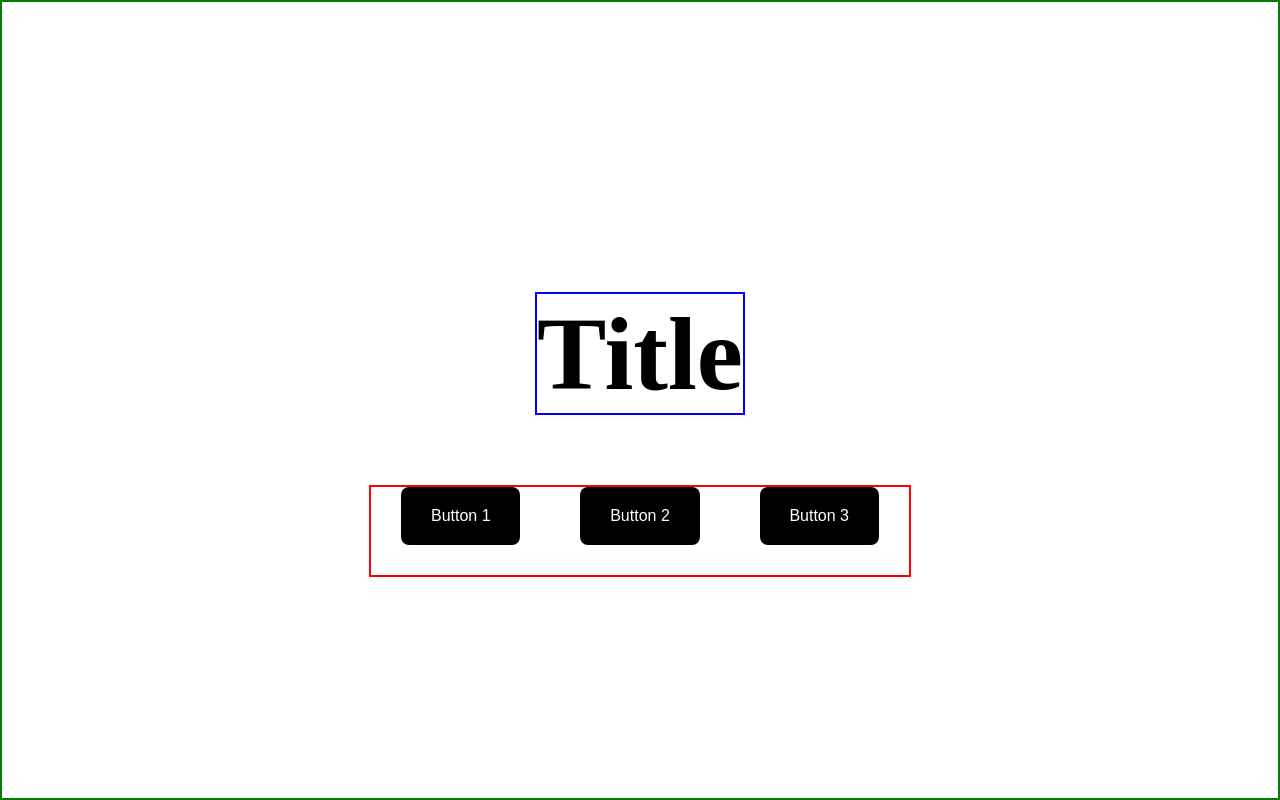
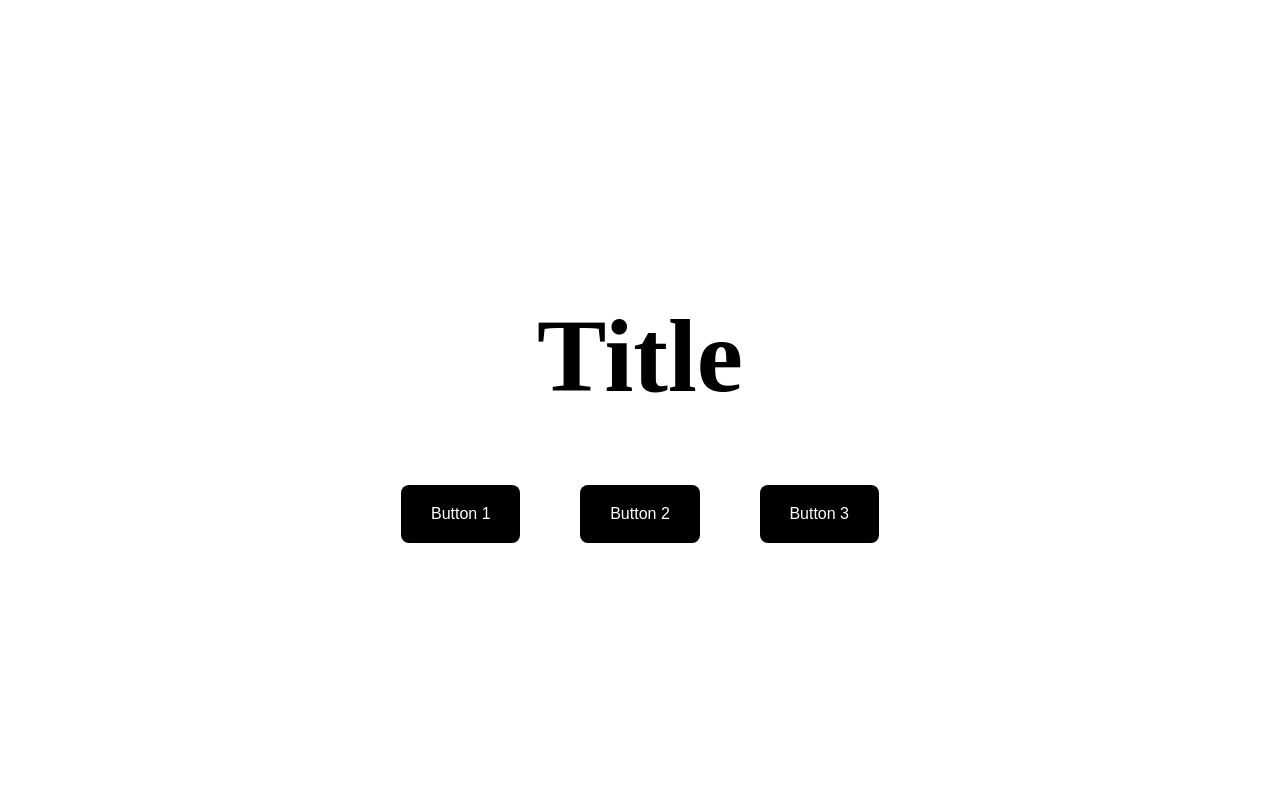
Before and after one commit to unamimo/unamimo.github.io, a React (Vite) app in the folder react-development-proj/: page / in a window 1280 px wide. Built offline with nearby package versions, Linux system fonts and the light colour scheme.

Commit message:
chore: remove borders used for testing

```diff
--- a/react-development-proj/src/App.tsx
+++ b/react-development-proj/src/App.tsx
@@ -22,7 +22,6 @@ function App() {
           - centred horizontally and vertically using alignItems and justifyContent
         */}
         <div style={{
-          border: "2px solid green",  // remove when merge
           flexGrow: 3,
           overflow: "auto",
           display: "flex",
@@ -32,11 +31,11 @@ function App() {
           width: "100%",
           alignSelf: "center",
           flex: "1 0 auto",
-          alignItems: "center",       // centres divs as well as content, remove for divs to span
-          justifyContent: "center"
+          alignItems: "center",       // centres child divs as well as content, remove for divs to span
+          justifyContent: "center"    // centres child content within content divs
         }}>
-            <h1 style={{border: "2px solid blue", fontSize: "6.5em", textAlign: "center"}}>Title</h1>
-            <div className="card" style={{border: "2px solid red", textAlign: "center"}}>
+            <h1 style={{ fontSize: "6.5em", textAlign: "center" }}>Title</h1>
+            <div className="card" style={{ textAlign: "center"}}>
               <button className='TitleButtons'>
                 Button 1
               </button>
```
